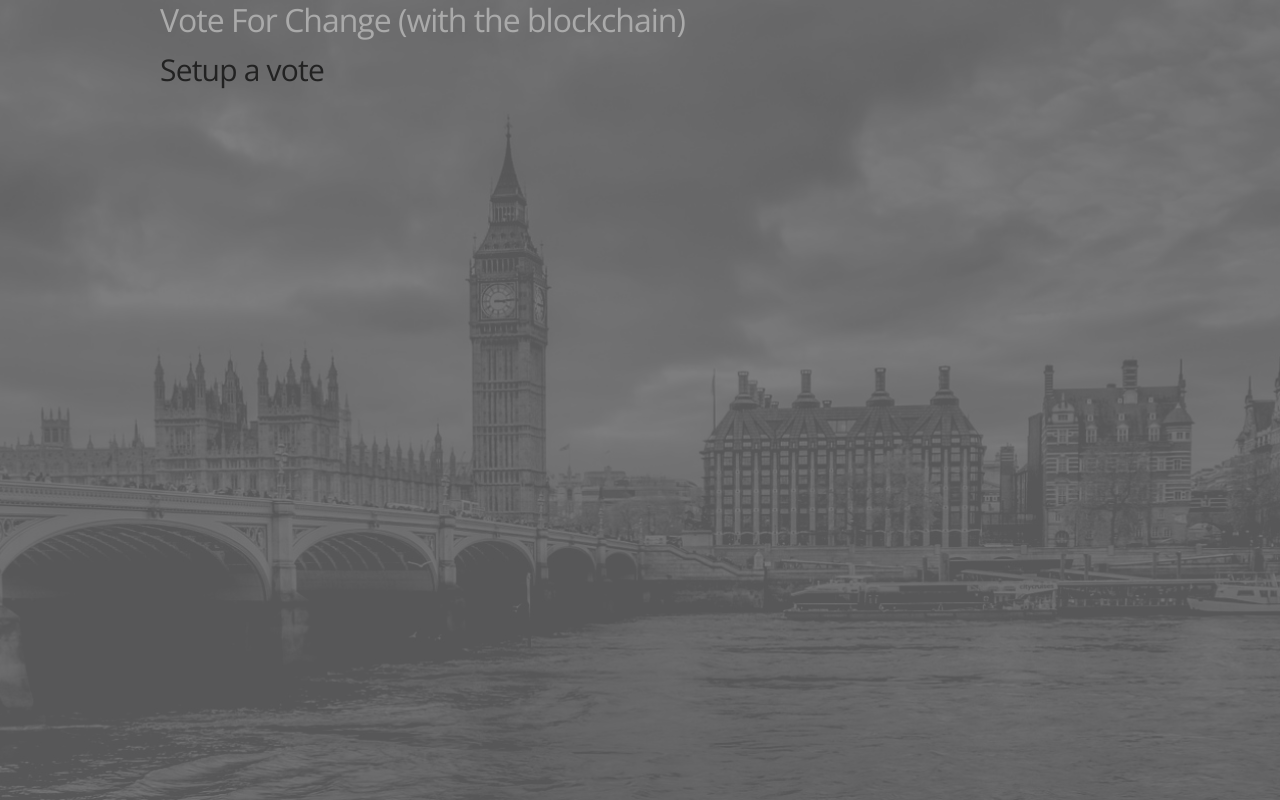
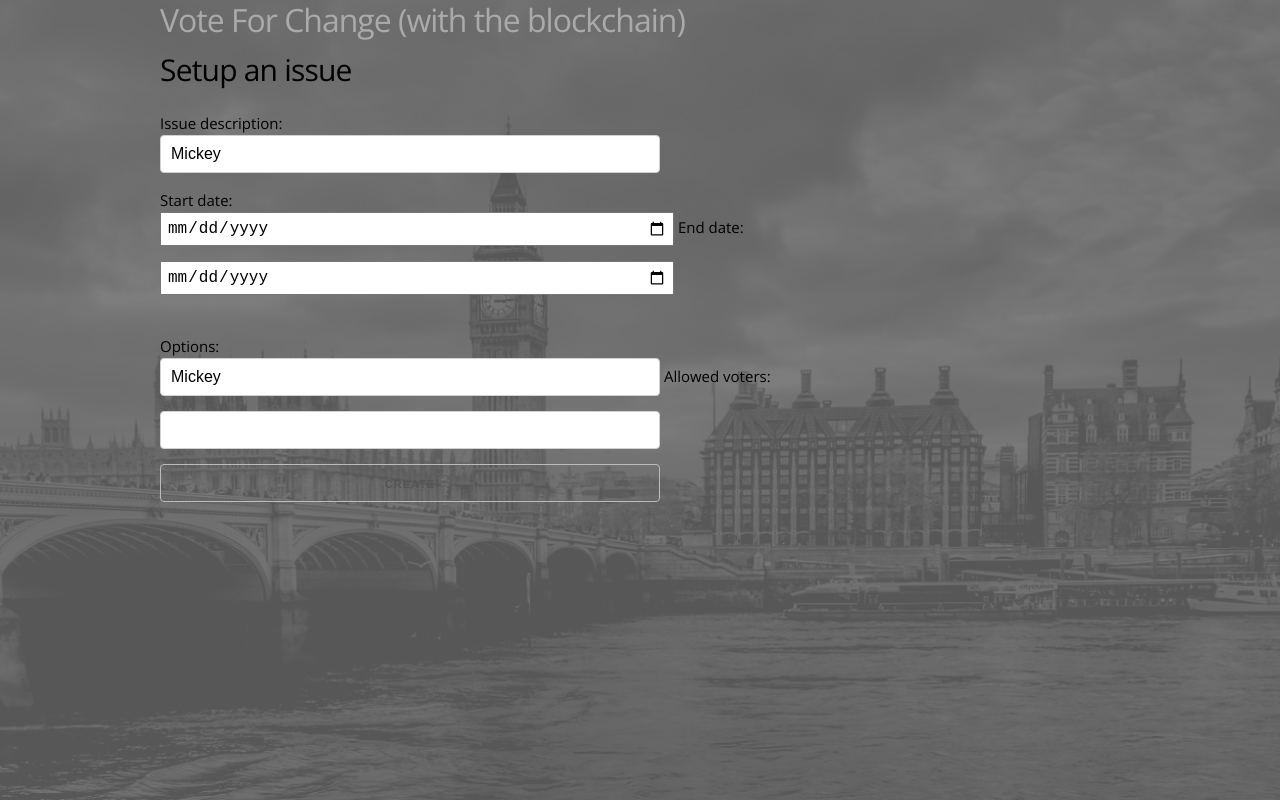
Before and after one commit to stevejaxon/hacktheblock-voting-app, a website: page app/index.html in a window 1280 px wide. Both pictures are taken after a click on the button "SETUP". Drawn offline with nearby package versions, Linux system fonts and the light colour scheme; files that its build step writes are made by us from their sources; files whose address does not match are found by name.

Commit message:
a wee bit more

```diff
--- a/app/index.html
+++ b/app/index.html
@@ -54,9 +54,26 @@
     <div class="setup">
       <h2>Vote For Change (with the blockchain)</h2>
 
-      <h4>Setup a vote</h4>
+      <h4>Setup an issue</h4>
 
 
+      <form action="action_page.php">
+        Issue description:<br>
+        <input type="text" name="description" value="Mickey">
+        <br>
+        Start date:<br>
+        <input type="date" name="startDate" value="Mouse">
+        End date:<br>
+        <input type="date" name="endDate" value="Mouse">
+        <br><br>
+        Options: <br/>
+        <input type="text" name="options" value="Mickey">
+
+        Allowed voters:
+        <input type="text" name="allowed voters">
+
+        <input type="submit" value="Create">
+      </form>
 <!--       <br>
       <h1>Send</h1>
       <br><label for="amount">Amount:</label><input type="text" id="amount" placeholder="e.g., 95"></input>
--- a/app/stylesheets/index.css
+++ b/app/stylesheets/index.css
@@ -3,6 +3,7 @@ body {
   background: cover;
   padding: 0;
   margin: 0;
+  color: rgb(0,0,0);
 }
 
 .background-container {
```
